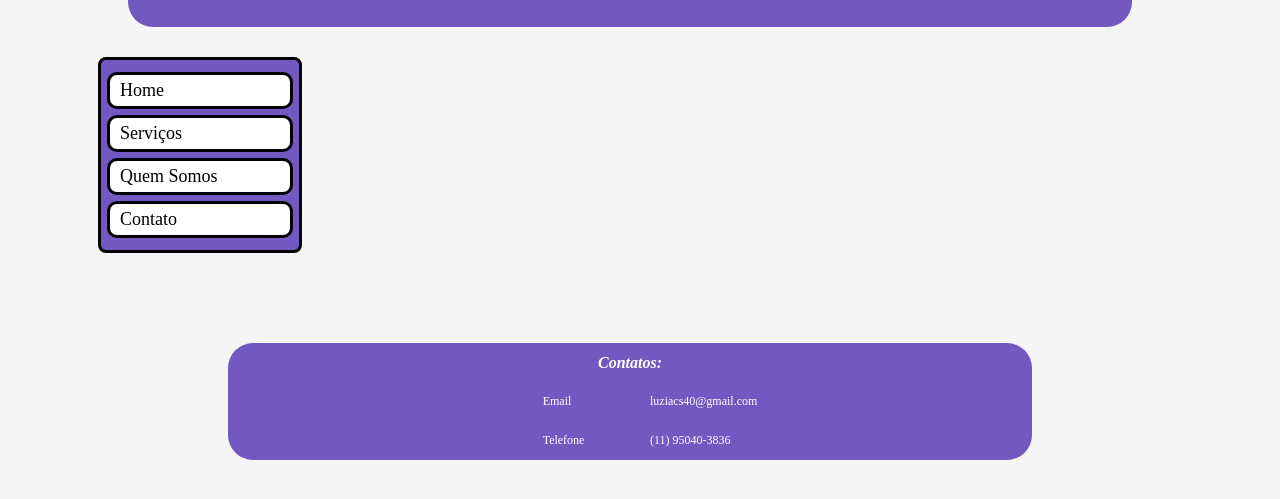
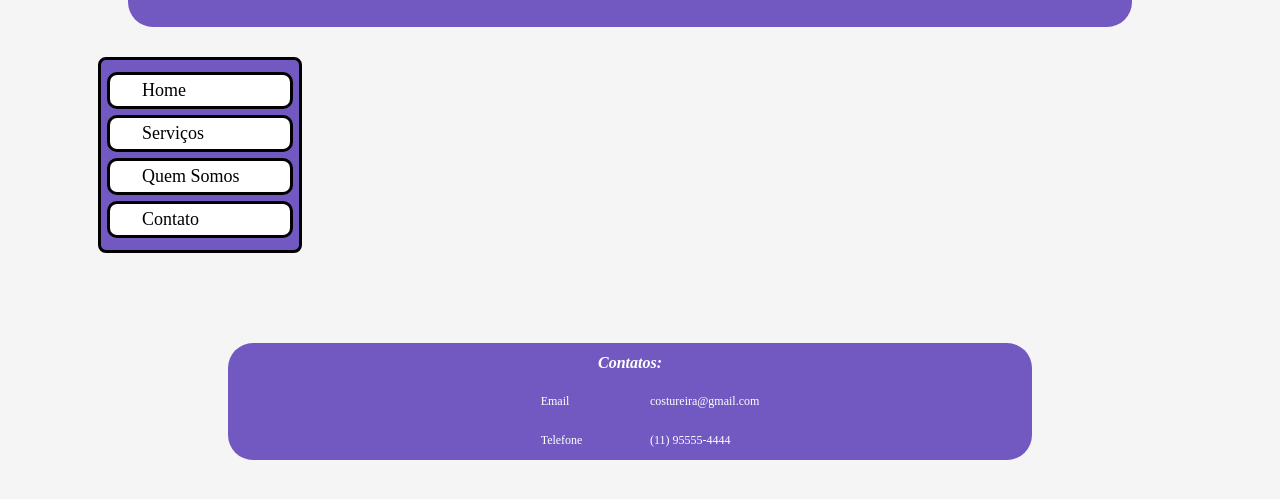
Before and after one commit to leonarita/CosturaModerna, a plain HTML site: page index.html in a window 1280 px wide. Shown: the part 103-602 px from the top of the page. Drawn offline with Linux system fonts and the light colour scheme.

Commit message:
Ajustes do footer

```diff
--- a/index.html
+++ b/index.html
@@ -51,6 +51,8 @@
 
                     <main>
 
+
+
                     </main>
 
                 </div>
@@ -62,12 +64,12 @@
 
                         <li class="contato">
                             <p class="title"> Email </p>
-                            <p class="referencia"> luziacs40@gmail.com </p>
+                            <p class="referencia"> costureira@gmail.com </p>
                         </li>
 
                         <li class="contato">
                             <p class="title"> Telefone </p>
-                            <p class="referencia"> (11) 95040-3836 </p>
+                            <p class="referencia"> (11) 95555-4444 </p>
                         </li>
 
                     </ul>
--- a/styles/home.css
+++ b/styles/home.css
@@ -58,6 +58,10 @@ body {
     text-decoration: none;
 }
 
+.page-home .main-container .menu-left ul a:hover {
+    color: rgb(156, 155, 155);
+}
+
 .page-home .main-container .menu-left ul a li {
     list-style: none;
     background: #FFF;
@@ -68,6 +72,8 @@ body {
     border: black solid;
 
     padding: 5px 10px;
+
+    padding-left: 32px;
 }
 
 .page-home .content footer {
```
